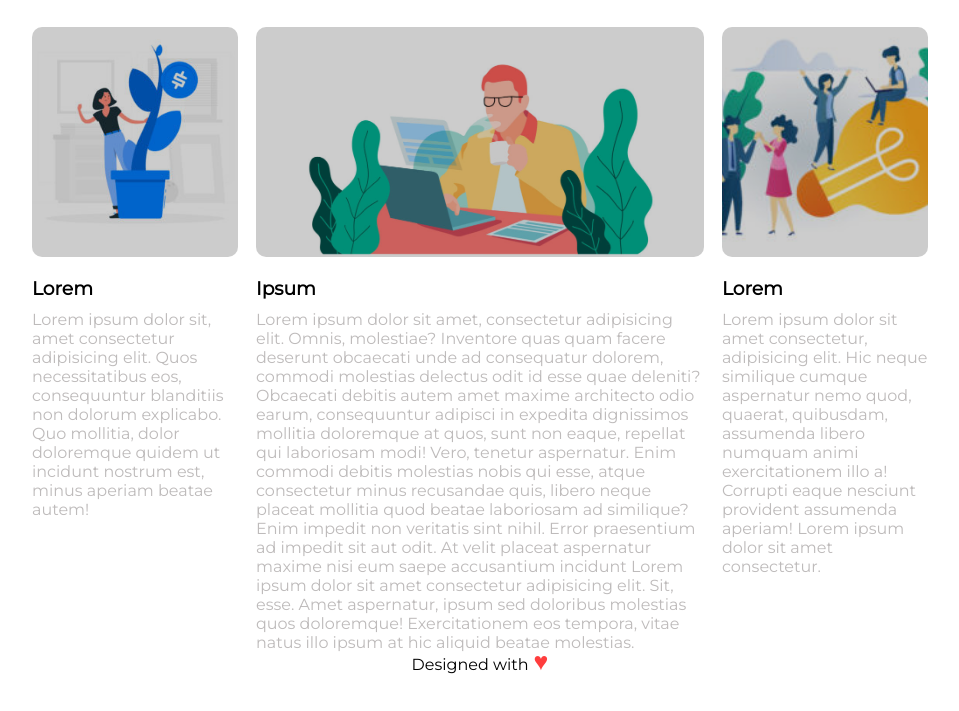
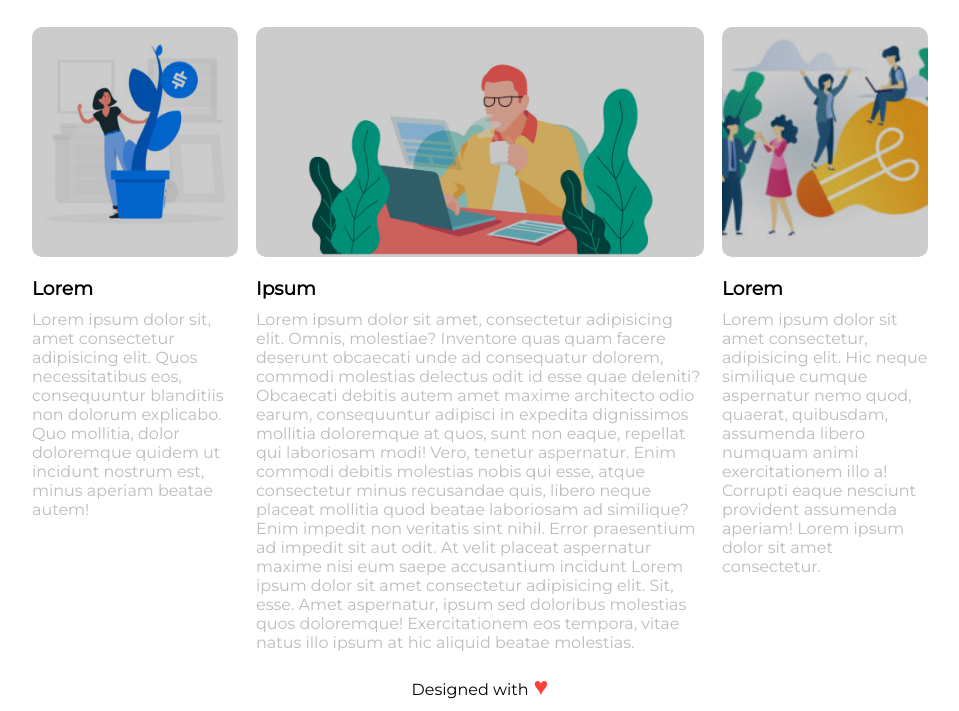
Before and after one commit to BaccanoB/-htmlcss-wp, a plain HTML site: page index.html in a window 1280 px wide. Shown: the part 702-1413 px from the top of the page, without its empty margins (160-1119 px from the left). Before the commit the page ends 1388 px from the top, so only its background shows below. Drawn offline with Linux system fonts and the light colour scheme.

Commit message:
modificato margine superiore del footer

```diff
--- a/css/style.css
+++ b/css/style.css
@@ -165,7 +165,7 @@ h1 {
 /* footer */
 
 footer {
-    margin-top: 5px;
+    margin-top: 30px;
     margin-bottom: 10px;
     text-align: center;
 }
```
